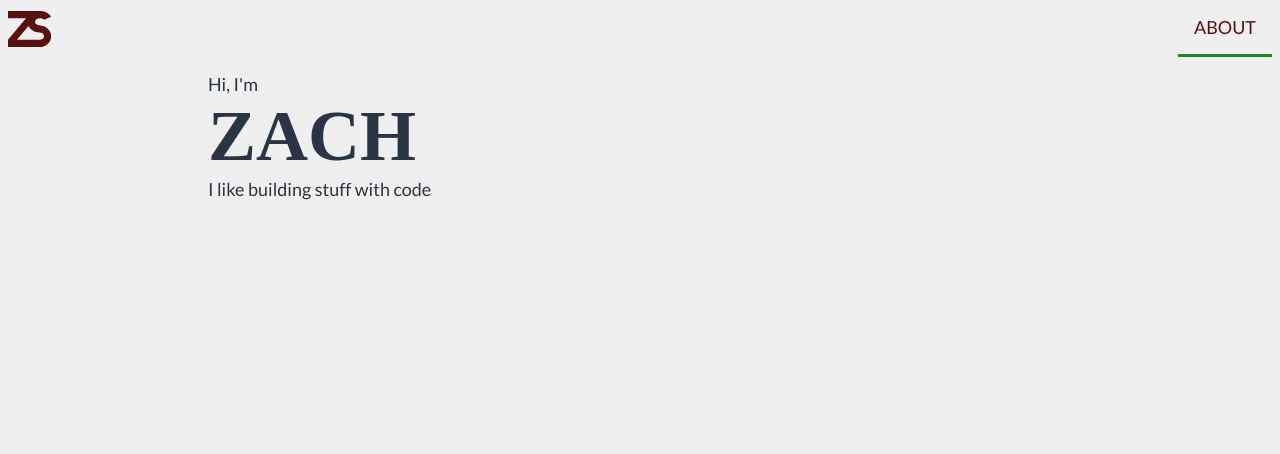
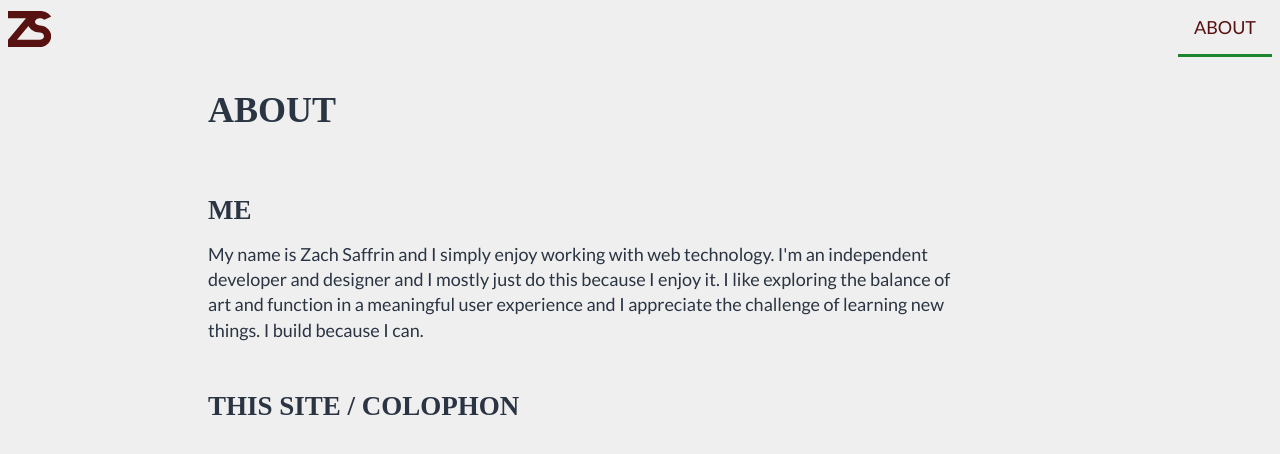
Before and after one commit to zsaffrin/zachsaffrin, a React (Vite) app: page /about in a window 1280 px wide. Shown: the top 454 px of the page. Built offline with nearby package versions, Linux system fonts and the light colour scheme.

Commit message:
Setup About page

```diff
--- /dev/null
+++ b/src/components/App/Main/About/About.jsx
@@ -0,0 +1,29 @@
+import styled from 'styled-components';
+import { H, Page } from '../../../ui';
+
+const Hero = styled.div`
+  padding-top: 1rem;
+  padding-bottom: 3rem;
+`;
+const Section = styled.div`
+  margin-bottom: 3rem;
+`;
+
+const About = () => {
+  return (
+    <Page>
+      <Hero>
+        <H>About</H>
+      </Hero>
+      <Section>
+        <H l={2}>Me</H>
+        <p>My name is Zach Saffrin and I simply enjoy working with web technology. I&apos;m an independent developer and designer and I mostly just do this because I enjoy it. I like exploring the balance of art and function in a meaningful user experience and I appreciate the challenge of learning new things. I build because I can.</p>
+      </Section>
+      <div>
+        <H l={2}>This Site / Colophon</H>
+      </div>
+    </Page>
+  );
+};
+
+export default About;
--- /dev/null
+++ b/src/components/App/Main/About/index.js
@@ -0,0 +1,5 @@
+import About from './About';
+
+export {
+  About,
+};
--- a/src/components/App/Main/Main.jsx
+++ b/src/components/App/Main/Main.jsx
@@ -1,14 +1,20 @@
+import { Redirect, Route, Switch } from 'wouter';
 import { Theme } from './Theme';
 import GlobalStyle from './GlobalStyle';
 import { MainHeader } from './MainHeader';
 import { Home } from './Home';
+import { About } from './About';
 
 const Main = () => {
   return (
     <Theme>
       <GlobalStyle />
       <MainHeader />
-      <Home />
+      <Switch>
+        <Route path="/" component={Home} />
+        <Route path="/about" component={About} />
+        <Redirect to="/" />
+      </Switch>
     </Theme>
   );
 };
```
